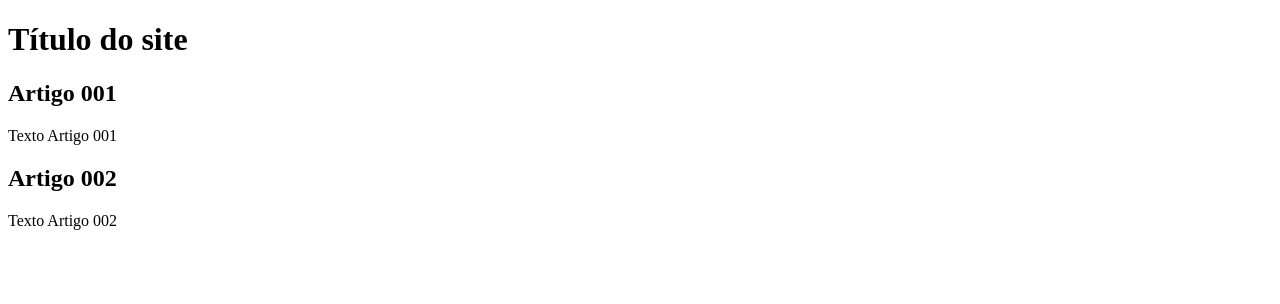
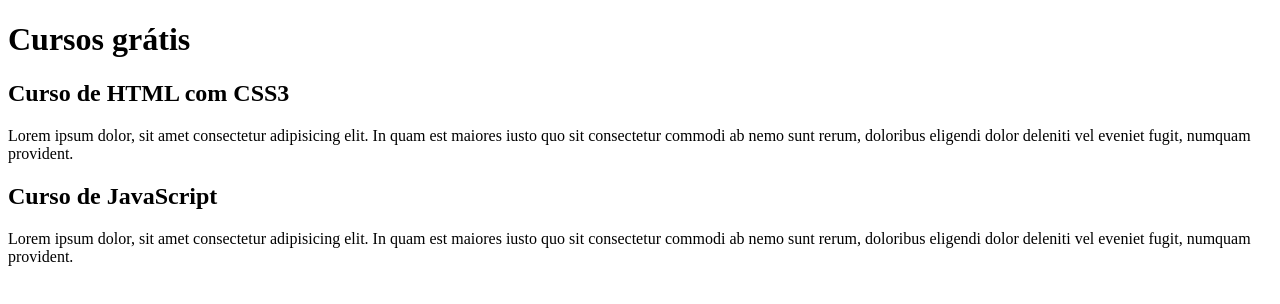
Before and after one commit to leolimag/projeto-site, a plain HTML site: page site-projeto/index.html in a window 1280 px wide. Drawn offline with Linux system fonts and the light colour scheme.

Commit message:
comecei o conteudo

```diff
--- a/site-projeto/index.html
+++ b/site-projeto/index.html
@@ -9,15 +9,15 @@
 <body>
     <main>
         <header>
-            <h1>Título do site</h1>
+            <h1>Cursos grátis</h1>
         </header>
         <article>
-            <h2>Artigo 001</h2>
-            <p>Texto Artigo 001</p>
+            <h2>Curso de HTML com CSS3</h2>
+            <p>Lorem ipsum dolor, sit amet consectetur adipisicing elit. In quam est maiores iusto quo sit consectetur commodi ab nemo sunt rerum, doloribus eligendi dolor deleniti vel eveniet fugit, numquam provident.</p>
         </article>
         <article>
-            <h2>Artigo 002</h2>
-            <p>Texto Artigo 002</p>
+            <h2>Curso de JavaScript</h2>
+            <p>Lorem ipsum dolor, sit amet consectetur adipisicing elit. In quam est maiores iusto quo sit consectetur commodi ab nemo sunt rerum, doloribus eligendi dolor deleniti vel eveniet fugit, numquam provident.</p>
         </article>
     </main>
 
```
